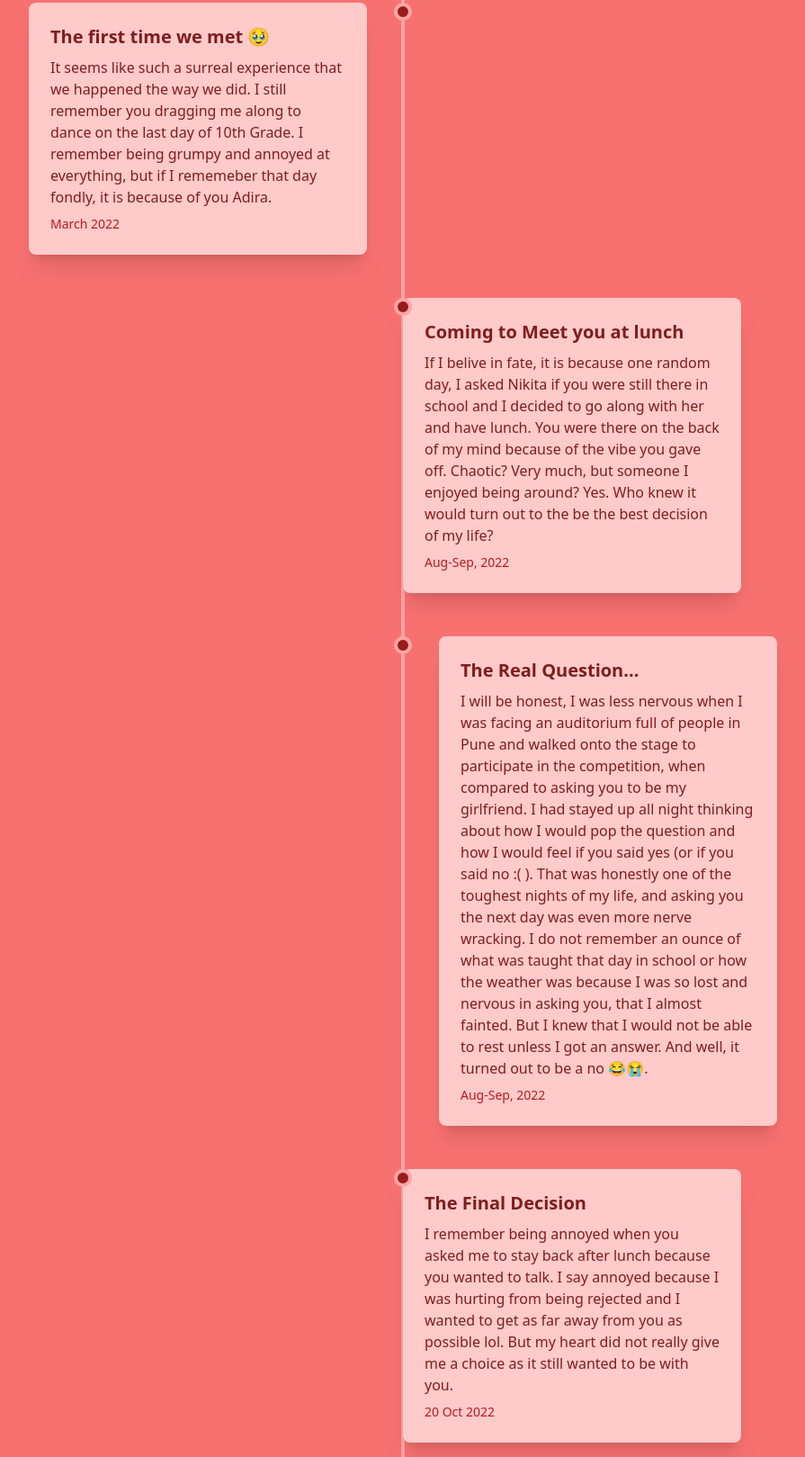
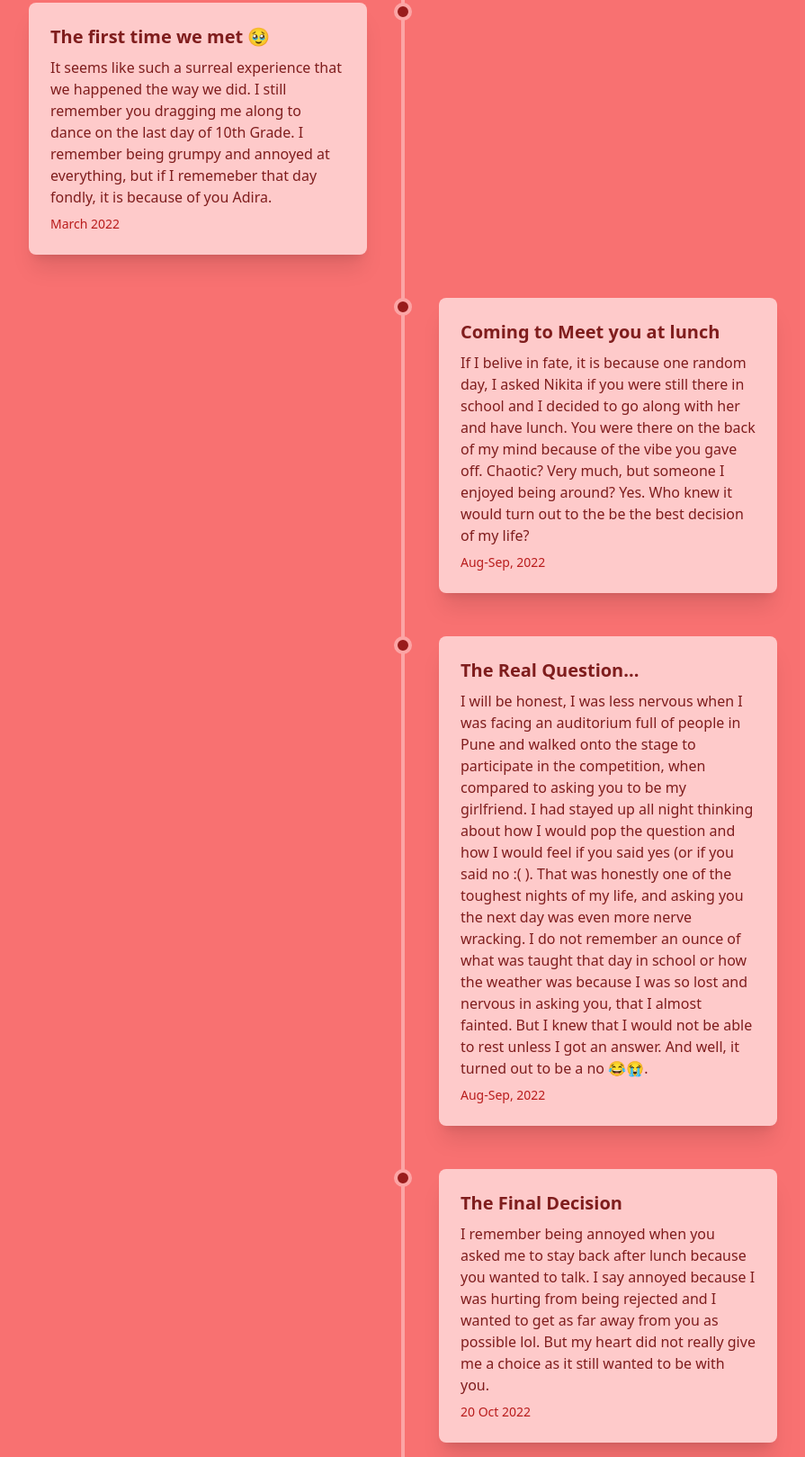
Before and after one commit to Demon-Dog43359/annivGift, a plain HTML site: page index.html in a window 1280 px wide. Shown: the part 173-1792 px from the top of the page at 90% size, without its empty margins (192-1087 px from the left). Drawn offline with nearby package versions, Linux system fonts and the light colour scheme.

```diff
--- a/index.html
+++ b/index.html
@@ -94,7 +94,7 @@
             </div>
 
         <div class="timeline-item flex relative mb-12 opacity-0 md:flex-row-reverse">
-            <div class="md:w-1/2 md:pr-10">
+            <div class="md:w-1/2 md:pl-10">
                 <div class="bg-red-200 p-6 rounded-lg shadow-xl text-red-900">
                     <h3 class="text-xl font-bold mb-2">Coming to Meet you at lunch</h3>
                     <p class="text-base">
@@ -104,7 +104,7 @@
                 </div>
             </div>
 
-            <div class="md:w-1/2 mt-4 md:mt-0 md:pl-10">
+            <div class="md:w-1/2 mt-4 md:mt-0 md:pr-10">
                 <!--img src="https://via.placeholder.com/300x200" alt="Vacation" class="w-full h-auto rounded-lg shadow-lg object-cover"-->
             </div>
 
@@ -128,7 +128,7 @@
             </div>
 
         <div class="timeline-item flex relative mb-12 opacity-0 md:flex-row-reverse">
-            <div class="md:w-1/2 md:pr-10">
+            <div class="md:w-1/2 md:pl-10">
                 <div class="bg-red-200 p-6 rounded-lg shadow-xl text-red-900">
                     <h3 class="text-xl font-bold mb-2">The Final Decision</h3>
                     <p class="text-base">
@@ -138,7 +138,7 @@
                 </div>
             </div>
 
-            <div class="md:w-1/2 mt-4 md:mt-0 md:pl-10">
+            <div class="md:w-1/2 mt-4 md:mt-0 md:pr-10">
                 <!--img src="https://via.placeholder.com/300x200" alt="Vacation" class="w-full h-auto rounded-lg shadow-lg object-cover"-->
             </div>
 
```
